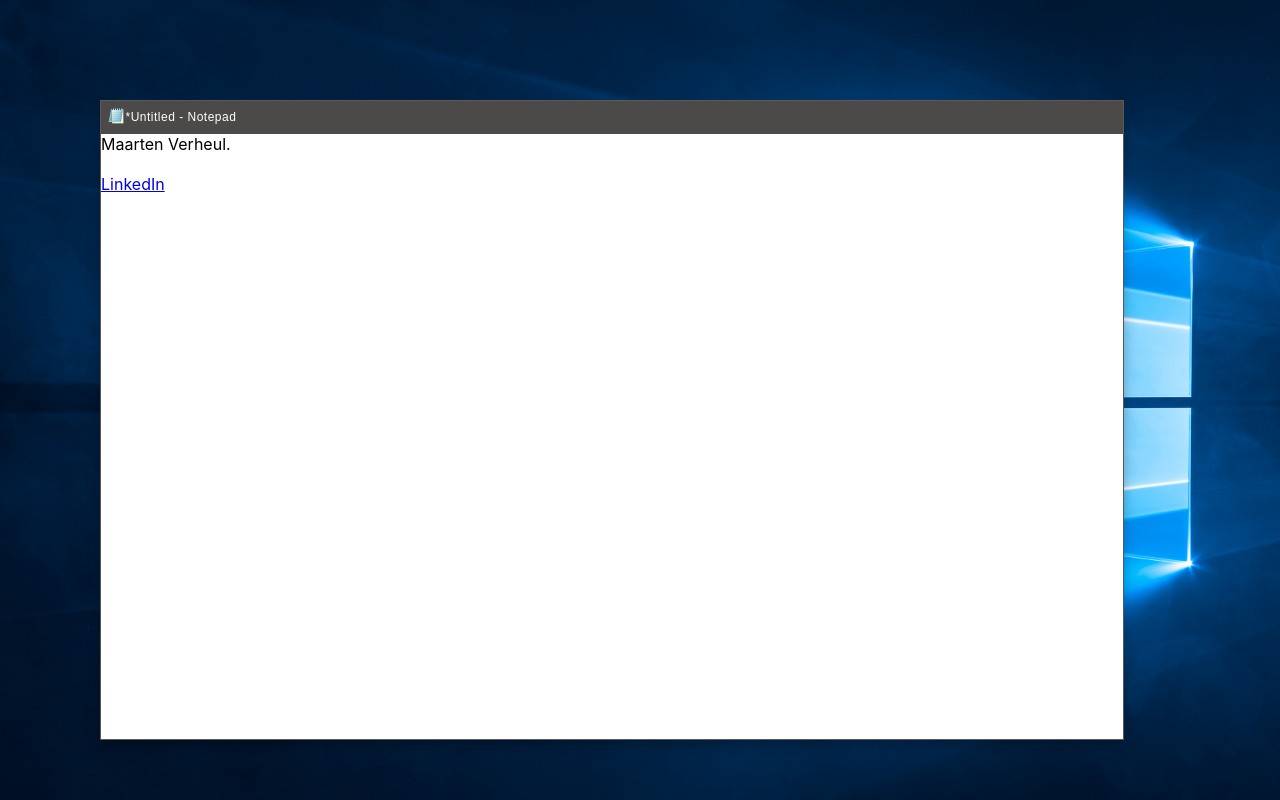
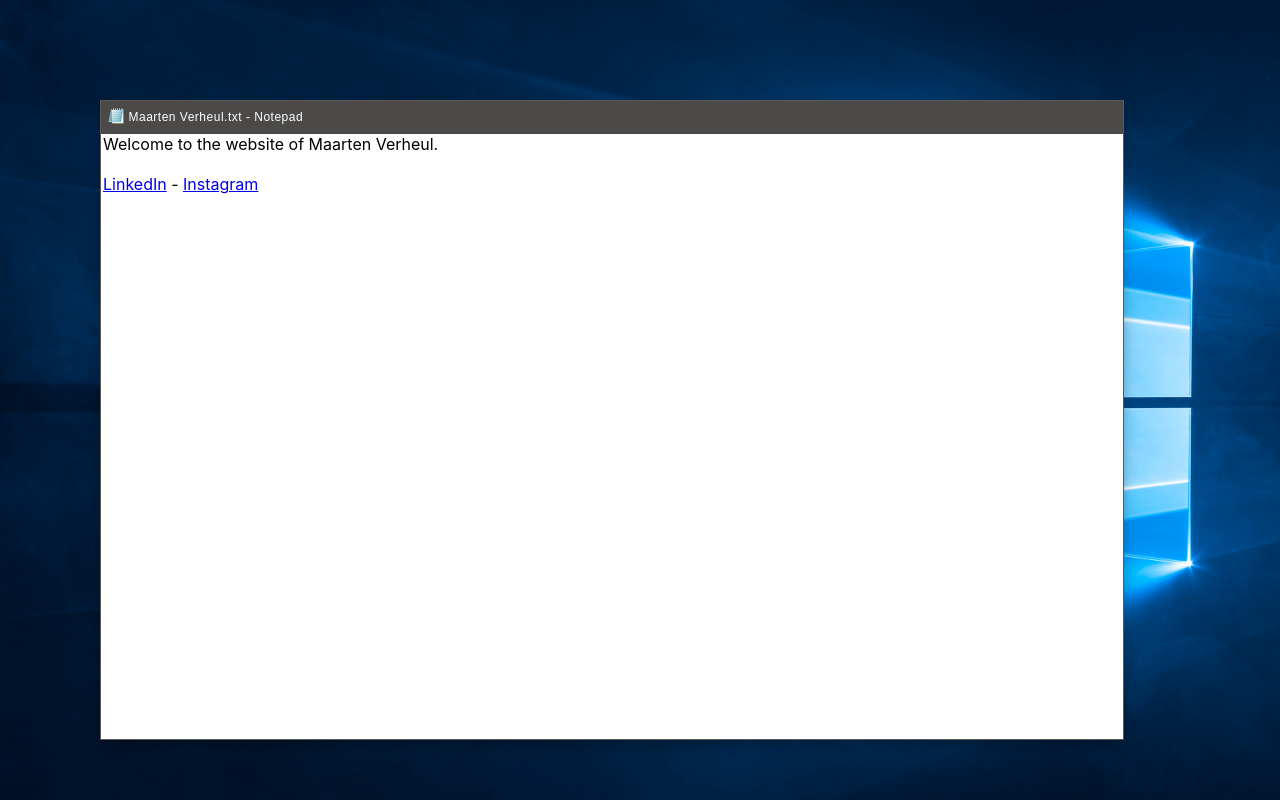
Before and after one commit to maartenverheul/maartenverheul.github.io, a React (Create React App) app: page / in a window 1280 px wide. Built offline with nearby package versions, Linux system fonts and the light colour scheme.

Commit message:
Update notepad

```diff
--- a/src/App.css
+++ b/src/App.css
@@ -60,7 +60,7 @@
   background-size: contain;
   width: 16px;
   height: 16px;
-  margin-right: 2px;
+  margin-right: 5px;
 }
 
 .app .app-title {
@@ -82,3 +82,6 @@
 .notepad .app-icon {
   background-image: url(./assets/icons/notepad_dark.png);
 }
+.notepad .app-content {
+  padding: 0 2px;
+}
--- a/src/App.tsx
+++ b/src/App.tsx
@@ -9,16 +9,15 @@
       <div className="desktop screen show">
         <div className="app notepad focus" style={{left: 100, top: 100}}>
           <div className="app-header">
-            <div className="app-icon">
-
-            </div>
-            <span className="app-title">*Untitled - Notepad</span>
+            <div className="app-icon"></div>
+            <span className="app-title">Maarten Verheul.txt - Notepad</span>
           </div>
           <div className="app-content">
-            Maarten Verheul.
+            Welcome to the website of Maarten Verheul.
             <br/>
             <br/>
-            <a target="blank" href="https://www.linkedin.com/in/maarten-verheul/">LinkedIn</a>
+            <a target="blank" href="https://www.linkedin.com/in/maarten-verheul/">LinkedIn</a> -&nbsp;
+            <a target="blank" href="https://www.instagram.com/meerofmindermaarten/">Instagram</a>
           </div>
         </div>
       </div>
```
